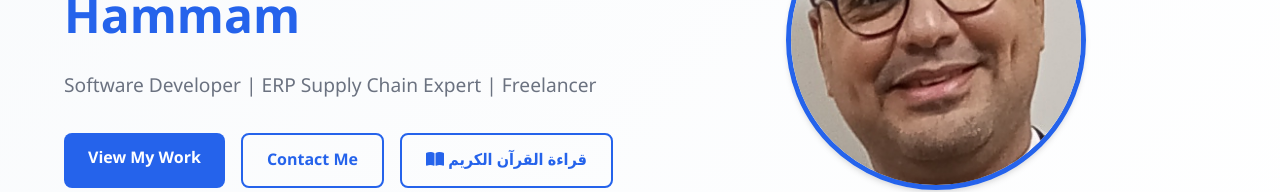
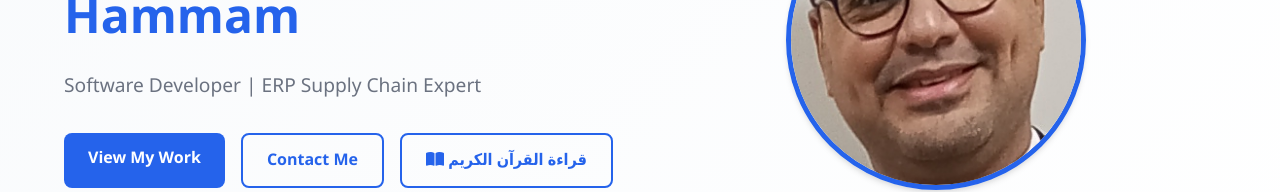
Before and after one commit to Maak2255/mohamedhammam-portfolio, a plain HTML site: page index.html in a window 1280 px wide. Shown: the part 396-588 px from the top of the page. Drawn offline with Linux system fonts and the light colour scheme.

Commit message:
Remove 'Freelancer' from hero text

```diff
--- a/index.html
+++ b/index.html
@@ -501,7 +501,7 @@
       <div class="hero-content">
         <div class="hero-text">
           <h1>Hello, I'm <span>Mohamed Hammam</span></h1>
-          <p>Software Developer | ERP Supply Chain Expert | Freelancer</p>
+          <p>Software Developer | ERP Supply Chain Expert </p>
           <div class="hero-btns">
             <a href="#projects" class="btn">View My Work</a>
             <a href="#contact" class="btn btn-outline">Contact Me</a>
```
